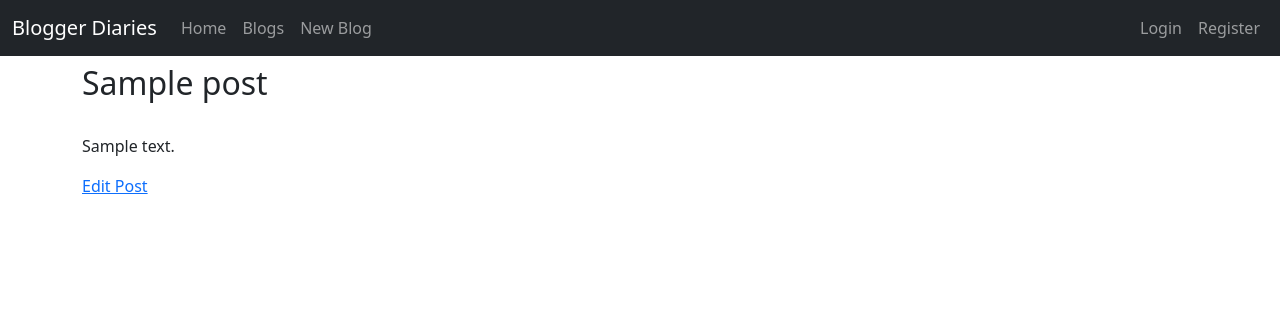
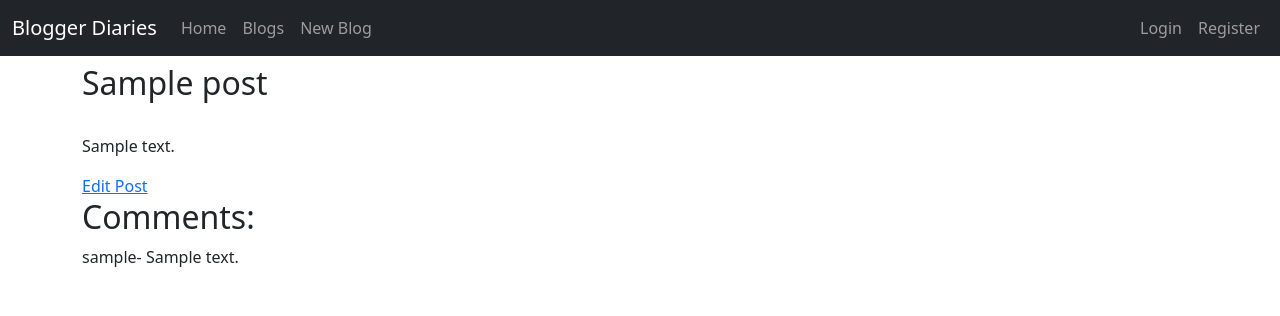
Before and after one commit to AakankshaJain342/Blogger-Diaries, a Django app: page /posts/1/ in a window 1280 px wide. Shown: the top 316 px of the page. Run offline with Django 3.2, Linux system fonts and the light colour scheme; tables that the repository leaves empty hold one stand-in row (values such as "Sample post").

Commit message:
Comment feature added

```diff
--- a/blogs/templates/post_view.html
+++ b/blogs/templates/post_view.html
@@ -12,4 +12,16 @@
 {% if blog.user.id == request.user.id %}
 <a href="url 'blogs:post_create' blog_id=blog.id "> Edit Post </a>
 {% endif %}
+<h2> Comments:</h2>
+{% if not post.comments.all %}
+  No Comments yet!!! <a href="#">
+  Add one!
+  </a>
+
+{% else %}
+  {% for comment in post.comments.all %}
+    {{comment.user}}-
+    {{comment.text}}
+  {% endfor %}
+{% endif %}
 {% endblock %}
```
Also changed, not shown: blogs/models.py (line endings or trailing spaces).
